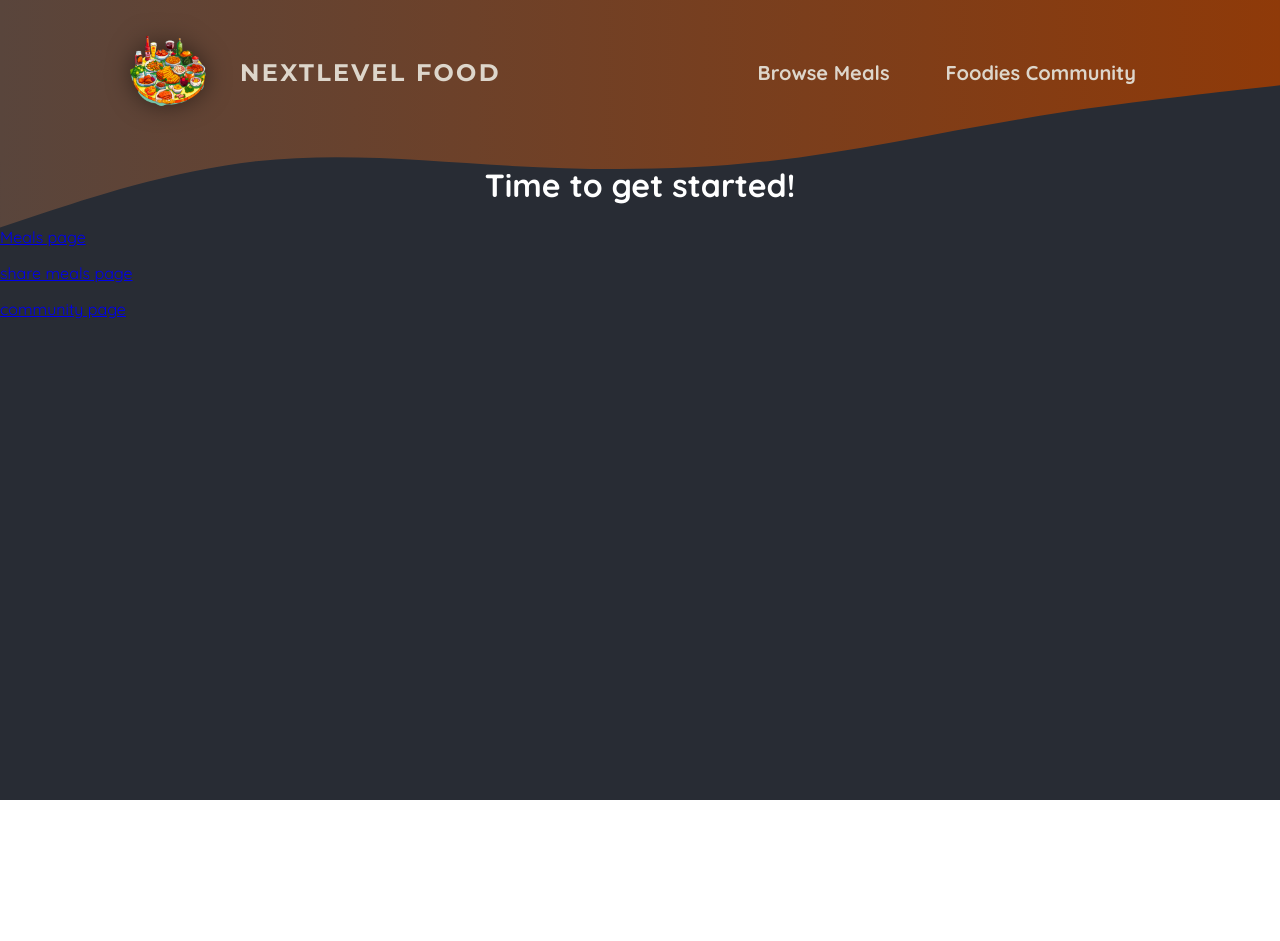
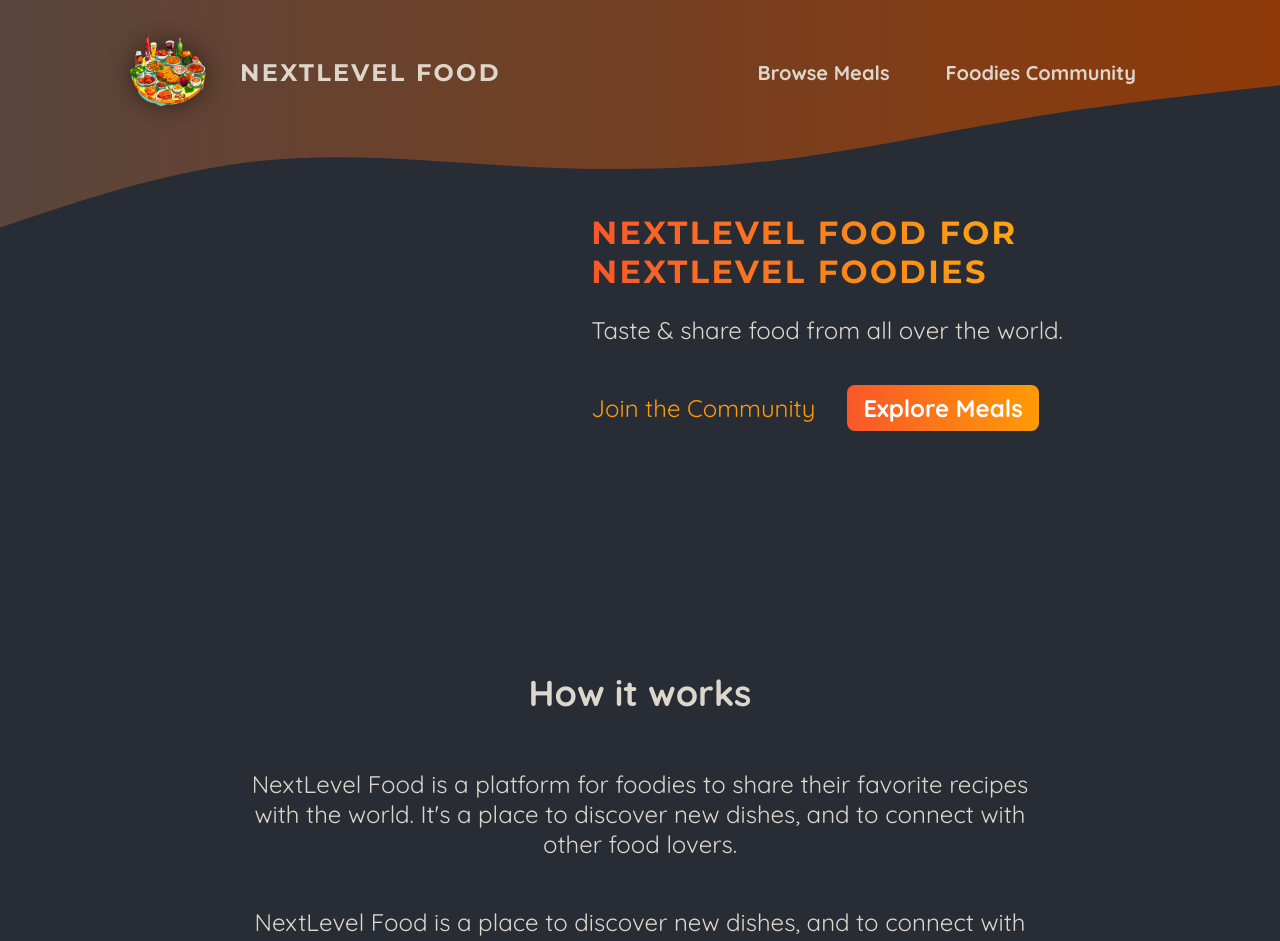
Before and after one commit to huanhunmao/Next-Project, a Next.js app in the folder first-app/: page / in a window 1280 px wide. Shown: the top 941 px of the page. Before the commit the page ends 800 px from the top, so only its background shows below. Built offline with nearby package versions, Linux system fonts and the light colour scheme.

Commit message:
feat: 主页内容加一点

```diff
--- a/first-app/src/app/page.js
+++ b/first-app/src/app/page.js
@@ -1,22 +1,52 @@
-import Link  from 'next/link'
-import MainHeader from '../components/main-header/main-header'
+import Link from 'next/link';
+
+import classes from './page.module.css';
+import MainHeader from '@/components/main-header/main-header';
 
 export default function Home() {
   return (
+    <>
+    <MainHeader/>
+      <header className={classes.header}>
+        <div className={classes.slideshow}></div>
+        <div>
+          <div className={classes.hero}>
+            <h1>NextLevel Food for NextLevel Foodies</h1>
+            <p>Taste & share food from all over the world.</p>
+          </div>
+          <div className={classes.cta}>
+            <Link href="/community">Join the Community</Link>
+            <Link href="/meals">Explore Meals</Link>
+          </div>
+        </div>
+      </header>
       <main>
-     <MainHeader/>
-      <h1 style={{ color: 'white', textAlign: 'center' }}>
-        Time to get started!
-      </h1>
+        <section className={classes.section}>
+          <h2>How it works</h2>
           <p>
-        <Link href='/meals'>Meals page</Link>
+            NextLevel Food is a platform for foodies to share their favorite
+            recipes with the world. It&apos;s a place to discover new dishes, and to
+            connect with other food lovers.
           </p>
           <p>
-        <Link href='/meals/share'>share meals page</Link>
+            NextLevel Food is a place to discover new dishes, and to connect
+            with other food lovers.
+          </p>
+        </section>
+
+        <section className={classes.section}>
+          <h2>Why NextLevel Food?</h2>
+          <p>
+            NextLevel Food is a platform for foodies to share their favorite
+            recipes with the world. It&apos;s a place to discover new dishes, and to
+            connect with other food lovers.
           </p>
           <p>
-        <Link href='/community'>community page</Link>
+            NextLevel Food is a place to discover new dishes, and to connect
+            with other food lovers.
           </p>
+        </section>
       </main>
+    </>
   );
 }
--- /dev/null
+++ b/first-app/src/app/page.module.css
@@ -0,0 +1,75 @@
+.header {
+    display: flex;
+    gap: 3rem;
+    margin: 3rem auto;
+    width: 90%;
+    max-width: 75rem;
+  }
+
+  .slideshow {
+    width: 40rem;
+    height: 25rem;
+  }
+
+  .hero {
+    color: #ddd6cb;
+    font-size: 1.5rem;
+  }
+
+  .hero h1 {
+    font-size: 2rem;
+    font-weight: bold;
+    font-family: 'Montserrat', sans-serif;
+    letter-spacing: 0.15rem;
+    text-transform: uppercase;
+    background: linear-gradient(90deg, #f9572a, #ffc905);
+    background-clip: text;
+    -webkit-background-clip: text;
+    -webkit-text-fill-color: transparent;
+  }
+
+  .cta {
+    font-size: 1.5rem;
+    display: flex;
+    gap: 1rem;
+  }
+
+  .cta a {
+    display: inline-block;
+    margin-top: 1rem;
+    padding: 0.5rem 1rem;
+    border-radius: 0.5rem;
+    background: linear-gradient(90deg, #f9572a, #ff9b05);
+    color: #ffffff;
+    font-weight: bold;
+    text-decoration: none;
+  }
+
+  .cta a:hover,
+  .cta a:active {
+    background: linear-gradient(90deg, #fd4715, #f9b241);
+  }
+
+  .cta a:first-child {
+    background: transparent;
+    font-weight: normal;
+    color: #ff9b05;
+    padding-left: 0;
+  }
+
+  .cta a:first-child:hover,
+  .cta a:first-child:active {
+    background: transparent;
+    color: #f9b241;
+  }
+
+  .section {
+    display: flex;
+    flex-direction: column;
+    color: #ddd6cb;
+    font-size: 1.5rem;
+    max-width: 50rem;
+    width: 90%;
+    margin: 2rem auto;
+    text-align: center;
+  }
```
Lines whose indentation alone changed are shown as unchanged.
